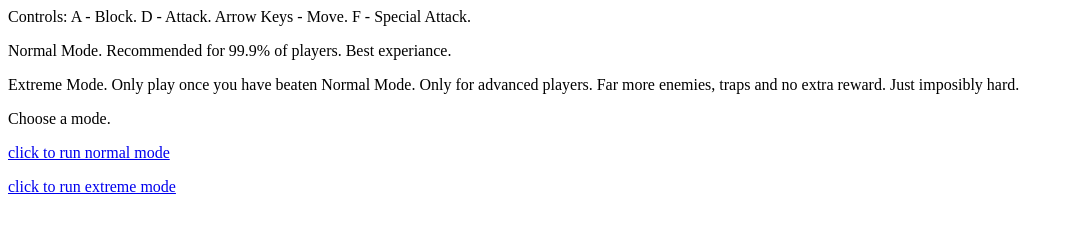
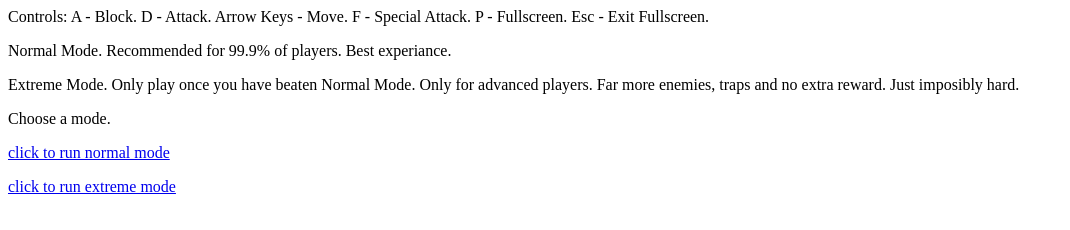
Before and after one commit to ethorpo/Year-1-Arcade, a plain HTML site: page index.html in a window 1280 px wide. Shown: the whole page, without its empty margins (0-1070 px from the left). Drawn offline with Linux system fonts and the light colour scheme.

Commit message:
Finished for Monday

```diff
--- a/index.html
+++ b/index.html
@@ -7,6 +7,8 @@ A - Block.
 D - Attack.
 Arrow Keys - Move.
 F - Special Attack.
+P - Fullscreen.
+Esc - Exit Fullscreen.
 <p>
 Normal Mode.
 Recommended for 99.9% of players.
```
